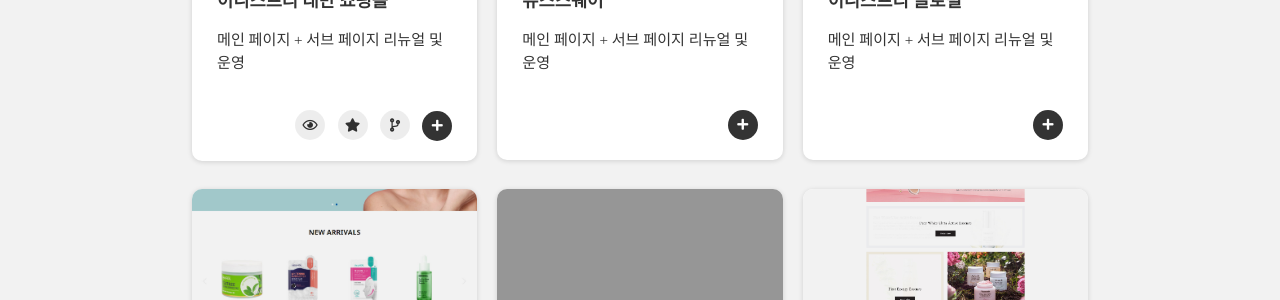
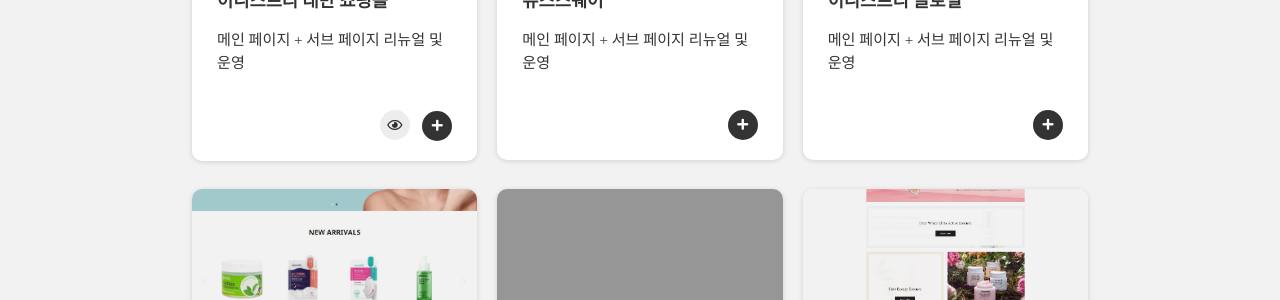
Before and after one commit to JeongrakChoi/JeongrakChoi.github.io, a Jekyll site: the page built from portfolio.html, in a window 1280 px wide. Shown: the part 1493-1793 px from the top of the page. Built offline with Jekyll 4.4.1, drawn with Linux system fonts in a browser that asks for light colours; nearby versions of some CDN libraries; some web fonts are replaced.

Commit message:
바로가기 ui 수정

```diff
--- a/_includes/projects.html
+++ b/_includes/projects.html
@@ -30,9 +30,10 @@
           <div class="icons">
             {% if project.url %}
             {% assign url = project.url %}
-            <a href="{{ url }}/subscription"><i class="far fa-eye"></i></a>
+            <!-- <a href="{{ url }}/subscription"><i class="far fa-eye"></i></a>
             <a href="{{ url }}"><i class="fas fa-star"></i></a>
-            <a href="{{ url }}/fork"><i class="fas fa-code-branch"></i></a>
+            <a href="{{ url }}/fork"><i class="fas fa-code-branch"></i></a> -->
+            <a href="{{ url }}"><i class="far fa-eye"></i></a>
             {% endif %}
             {% if project.modal %}
             <a title="{{ id }}" onClick="open_modal(this.title)" class="modal-btn"><i class="fas fa-plus"></i></a>
```
